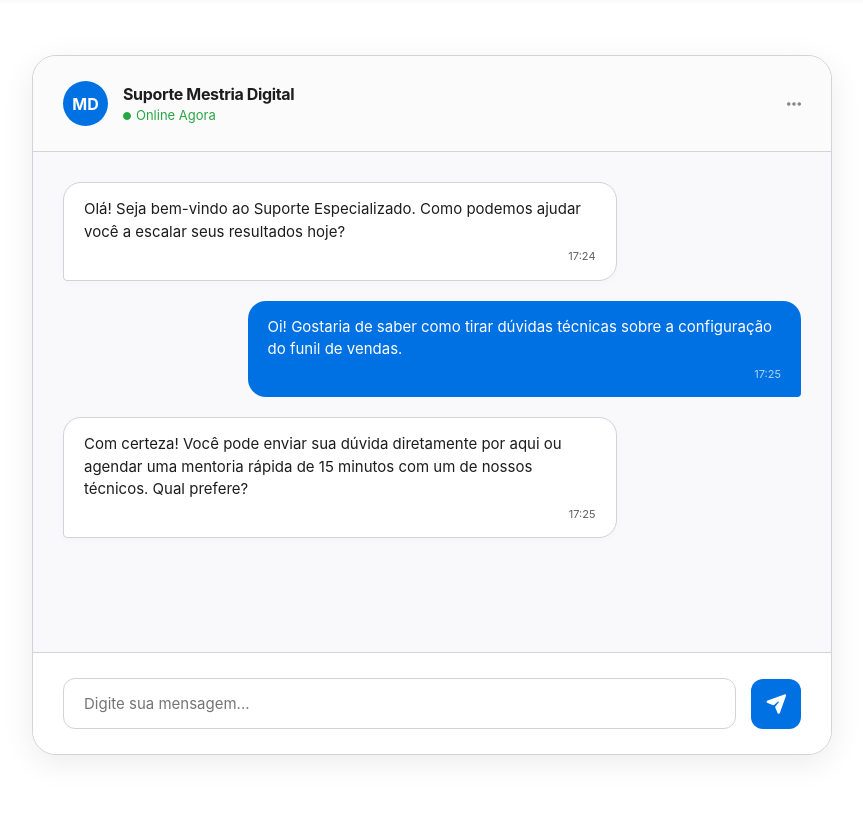
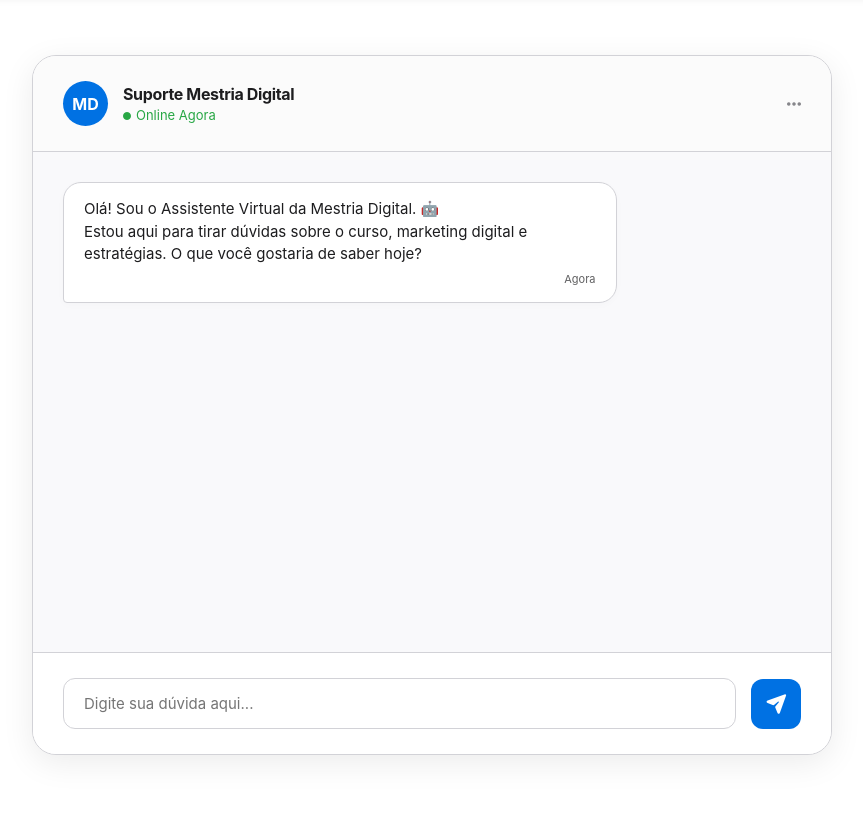
Before and after one commit to izadorettos/infoprodutosite, a PHP site: page /ask/suporte.php in a window 1280 px wide. Shown: the part 165-980 px from the top of the page, without its empty margins (208-1071 px from the left). Run offline with PHP 8.4, Linux system fonts and the light colour scheme; a user stored in the database is signed in.

Commit message:
Update suporte.php

```diff
--- a/suporte.php
+++ b/suporte.php
@@ -6,18 +6,16 @@ if (!isset($_SESSION['usuario_pago']) || $_SESSION['usuario_pago'] != 1) {
     exit();
 }
 ?>
-
 <!DOCTYPE html>
 <html lang="pt-BR">
-
 <head>
     <meta charset="UTF-8">
     <meta name="viewport" content="width=device-width, initial-scale=1.0">
-    <title>Suporte Especializado - Mestria Digital</title>
+    <title>Suporte IA | Mestria Digital</title>
     <link rel="stylesheet" href="css/style.css">
     <link rel="stylesheet" href="https://cdnjs.cloudflare.com/ajax/libs/font-awesome/6.0.0/all.min.css">
-    <link rel="stylesheet" href="https://cdnjs.cloudflare.com/ajax/libs/font-awesome/6.0.0/all.min.css">
     <style>
+        /* Estilo Apple Chat */
         .chat-container {
             max-width: 800px;
             margin: 60px auto;
@@ -188,33 +186,53 @@ if (!isset($_SESSION['usuario_pago']) || $_SESSION['usuario_pago'] != 1) {
 
         <div class="chat-messages" id="chat-messages">
             <div class="message message-received">
-                Olá! Seja bem-vindo ao Suporte Especializado. Como podemos ajudar você a escalar seus resultados hoje?
-                <span class="message-time">17:24</span>
-            </div>
-
-            <div class="message message-sent">
-                Oi! Gostaria de saber como tirar dúvidas técnicas sobre a configuração do funil de vendas.
-                <span class="message-time">17:25</span>
-            </div>
-
-            <div class="message message-received">
-                Com certeza! Você pode enviar sua dúvida diretamente por aqui ou agendar uma mentoria rápida de 15
-                minutos com um de nossos técnicos. Qual prefere?
-                <span class="message-time">17:25</span>
+                Olá! Sou o Assistente Virtual da Mestria Digital. 🤖<br>
+                Estou aqui para tirar dúvidas sobre o curso, marketing digital e estratégias. O que você gostaria de saber hoje?
+                <span class="message-time">Agora</span>
             </div>
         </div>
 
+
+
         <div class="chat-input-area">
-            <input type="text" class="chat-input" placeholder="Digite sua mensagem...">
-            <button class="send-btn">
+            <input type="text" class="chat-input" id="user-input" placeholder="Digite sua dúvida aqui..." autocomplete="off">
+            <button class="send-btn" id="send-btn">
                 <i class="fas fa-paper-plane"></i>
             </button>
         </div>
     </div>
 
-    <script src="js/script.js"></script>
+    <!-- Script de Integração com Python/Gemini -->
+    <script>
+document.getElementById('send-button').addEventListener('click', function() {
+    const input = document.getElementById('chat-input');
+    const message = input.value;
+
+    if (!message) return;
+
+    console.log("Botão clicado! Enviando mensagem:", message);
+
+    // 1. Adiciona sua mensagem na tela imediatamente
+    const chatBox = document.querySelector('.chat-messages'); // ajuste para sua classe de mensagens
+    chatBox.innerHTML += `<div class="user-message">${message}</div>`;
+    input.value = '';
+
+    // 2. Envia para o Python
+    fetch('http://127.0.0.1:5000/ask', {
+        method: 'POST',
+        headers: { 'Content-Type': 'application/json' },
+        body: JSON.stringify({ message: message })
+    })
+    .then(response => response.json())
+    .then(data => {
+        console.log("Resposta da IA recebida:", data.response);
+        chatBox.innerHTML += `<div class="ai-message">${data.response}</div>`;
+    })
+    .catch(error => {
+        console.error("Erro na conexão:", error);
+        alert("O servidor Python não respondeu. Verifique se ele está rodando no terminal.");
+    });
+});
+</script>
 </body>
-
-
-
 </html>
```
